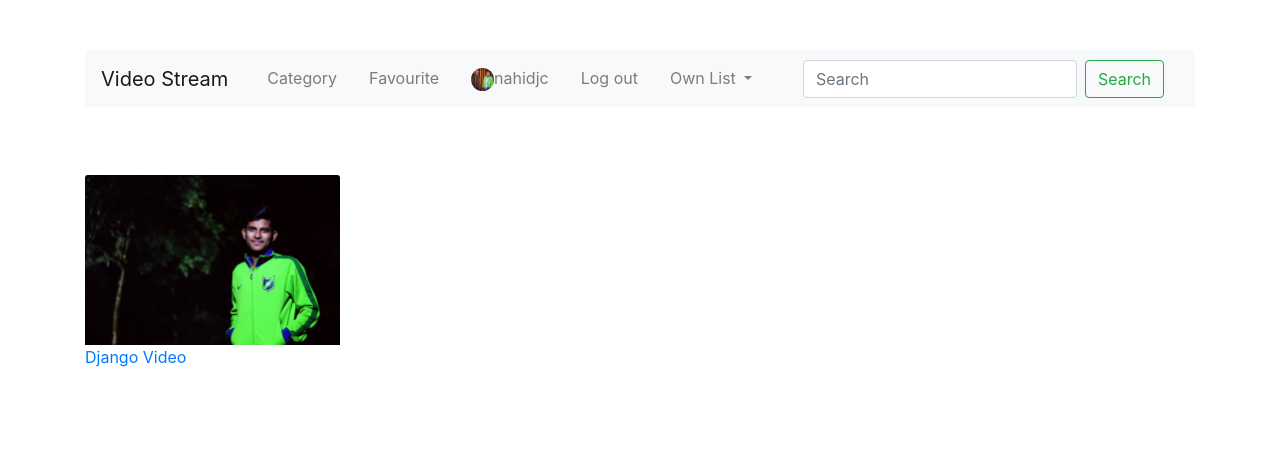
After one commit to Nahid2194/Video_Stream_Django, a Django app: page /stream/my-videos/ in a window 1280 px wide. The commit adds this page. Shown: the top 464 px of the page. Run offline with Django 3.2, Linux system fonts and the light colour scheme; a user stored in the database is signed in; data comes from the database, SQL or seed files in the repository; both versions use the stored data as it was after the commit; some libraries are stand-ins or nearby versions.

Commit message:
Own Videos Showing

```diff
--- a/Stream_App/urls.py
+++ b/Stream_App/urls.py
@@ -11,4 +11,5 @@ urlpatterns = [
     path('edit-video/', views.edit_videos, name='edit_videos'),
     path('details-video/<slug:slug>/',
          views.details_videos, name='details_videos'),
+    path('my-videos/', views.MyVideos.as_view(), name='my_videos'),
 ]
--- a/Stream_App/views.py
+++ b/Stream_App/views.py
@@ -1,9 +1,12 @@
 from django.shortcuts import render, HttpResponse, HttpResponseRedirect
-from django.urls import reverse
+from django.urls import reverse, reverse_lazy
 from django.contrib.auth.decorators import login_required
 from .forms import CommentForm, VideoForm
 import uuid
 from .models import Comment, Video
+from django.contrib.auth.mixins import LoginRequiredMixin
+from django.views.generic import CreateView, UpdateView, DeleteView, TemplateView, ListView, DetailView, View
+
 # Create your views here.
 
 
@@ -31,6 +34,11 @@ def edit_videos(request):
     return render(request, 'Stream_App/home.html')
 
 
+@login_required
 def details_videos(request, slug):
     video = Video.objects.get(slug=slug)
     return render(request, 'Stream_App/video_details.html', context={'video': video})
+
+
+class MyVideos(LoginRequiredMixin, TemplateView):
+    template_name = "Stream_App/myvideos.html"
--- /dev/null
+++ b/templates/Stream_App/myvideos.html
@@ -0,0 +1,29 @@
+{% extends 'base.html'%}
+{% load crispy_forms_tags %}
+{% block title_block %} My Videos {% endblock %}
+{% block css_block %}
+
+{% endblock %}
+
+{% block body_block %}
+{% include "navbar.html" %}
+<div class="card-deck">
+    <div class="container">
+        <div class="row mb-5 pb-5">
+            {% for video in user.post_user.all %}
+            <div class="col-md-3 mt-5">
+                <img src="/media/{{video.thumbnail}}" class="img-fluid card-img-top" alt="">
+
+                <a href="{% url 'Stream_App:details_videos' slug=video.slug %}" class="text">{{video.video_title}}</a>
+            </div>
+            {% endfor %}
+
+
+        </div>
+    </div>
+</div>
+
+
+
+
+{% endblock %}
--- a/templates/Stream_App/video_details.html
+++ b/templates/Stream_App/video_details.html
@@ -6,10 +6,12 @@
 {% endblock %}
 
 {% block body_block %}
-
+{% include "navbar.html" %}
 <div class="container">
     <div class="video-details">
         <h3>{{video.video_title}}</h3>
+
+
         <video src="/media/{{video.video_content}}" controls width="750px" height="500px">
         </video> <br>
         <img src="/media/{{video.user.profile.profile_picture}}" alt="" width="23px" height="23px"
--- a/templates/navbar.html
+++ b/templates/navbar.html
@@ -65,7 +65,7 @@
                         Own List
                     </a>
                     <div class="dropdown-menu" aria-labelledby="navbarDropdown">
-                        <a class="dropdown-item" href="#">My Videos</a>
+                        <a class="dropdown-item" href="{% url 'Stream_App:my_videos' %}">My Videos</a>
                         <a class="dropdown-item" href="#">Another action</a>
                         <div class="dropdown-divider"></div>
                         <a class="dropdown-item" href="#">Something else here</a>
```
Also changed, not shown: db.sqlite3.
